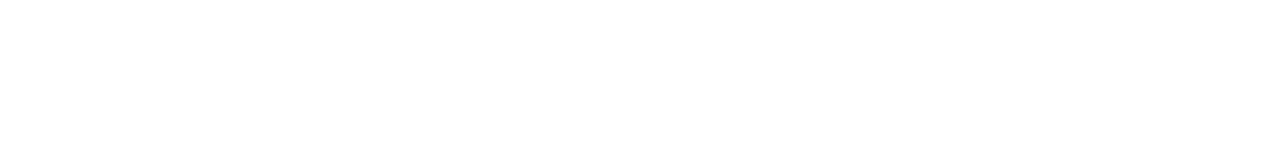
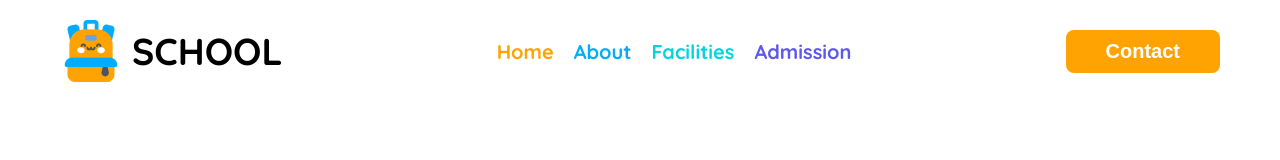
Before and after one commit to toufiq178/B11-A2-Kids-School, a plain HTML site: page index.html in a window 1280 px wide. Drawn offline with Linux system fonts and the light colour scheme.

Commit message:
navbar add

```diff
--- a/css/styles.css
+++ b/css/styles.css
@@ -7,3 +7,130 @@
 .raleway-fonts {
   font-family: "Raleway", sans-serif;
 }
+
+/* shared list */
+*{
+    margin: 0;
+    padding: 0;
+    box-sizing: border-box;
+}
+body{
+    font-family: "Quicksand", sans-serif;
+}
+:root{
+
+    --primary-color:#000000 ;
+    --orange-color:#FEA301 ;
+    --sky-blue-color:#01ACFD ;
+    --speech-blue-color:#5D58EF ;
+    --Cyan-color:#05D4DF ;
+
+}
+.display-flex{
+    display: flex;
+}
+.fixed-width{
+    max-width: 1160px;
+    margin: 0 auto;
+}
+.width-95{
+    width: 95%;
+}
+.anchor{
+    font-size: 1.25rem;
+    font-weight: bold;
+    text-decoration: none;
+    color: var(--primary-color);
+}
+
+
+
+
+
+
+/* navbar related styles */
+.navbar{
+    justify-content: space-between;
+    align-items: center;
+    text-align: center;
+    margin: 20px auto;
+}
+.nav-title{
+    align-items: center;
+    gap: 10px;
+    font-size: 2rem ;
+    font-weight: bold;
+}
+.nav-link-container{
+    gap: 20px;
+}
+.nav-link-container :first-child{
+    color: var(--orange-color);
+}
+.nav-link-container :nth-child(2){
+    color: var(--sky-blue-color);
+}
+.nav-link-container :nth-child(3 ){
+    color: var(--Cyan-color);
+}
+.nav-link-container :last-child{
+    color: var(--speech-blue-color);
+}
+.nav-btn{
+    color: #ffffff;
+    background-color: var(--orange-color);
+    border: none;
+    border-radius: 8px;
+    padding: 10px 40px;
+    position: relative;
+    overflow: hidden;
+    cursor: pointer;
+    z-index: 1;
+
+    transition:
+        color 0.4s ease,
+        transform 0.3s ease,
+        box-shadow 0.3s ease;
+}
+
+
+.nav-btn::after{
+    content: "";
+    position: absolute;
+    top: 50%;
+    left: 50%;
+    width: 200%;
+    height: 200%;
+    background-color: var(--speech-blue-color);
+    border-radius: 50%;
+    transform: translate(-50%, -50%) scale(0);
+    transition:
+        transform 0.5s cubic-bezier(0.4, 0, 0.2, 1),
+        background-color 0.4s ease;
+    z-index: -1;
+}
+
+
+.nav-btn:hover{
+    color: #ffffff;
+    transform: scale(1.03);
+    box-shadow: 0 10px 25px rgba(0,0,0,0.2);
+}
+
+.nav-btn:hover::after{
+    transform: translate(-50%, -50%) scale(1);
+}
+
+
+.nav-btn:focus-visible{
+    outline: 2px solid #ffffff;
+    outline-offset: 4px;
+}
+
+
+@media (prefers-reduced-motion: reduce){
+    .nav-btn,
+    .nav-btn::after{
+        transition: none;
+    }
+}
--- a/index.html
+++ b/index.html
@@ -16,8 +16,19 @@
 
     <!-- header section -->
     <header>
-        <nav class="navbar">
+        <nav class="navbar display-flex fixed-width width-95">
 
+            <div class="nav-title display-flex">
+                <img src="./assets/logo.png" alt="bag logo">
+                <h3> SCHOOL</h3>
+            </div>
+            <ul class="nav-link-container display-flex">
+               <a class="anchor"  href="">Home</a>
+               <a class="anchor" href="">About</a>
+               <a class="anchor" href="">Facilities</a>
+               <a class="anchor" href="">Admission</a>
+            </ul>
+            <button class="nav-btn anchor">Contact</button>
         </nav>
     </header>
 
```
